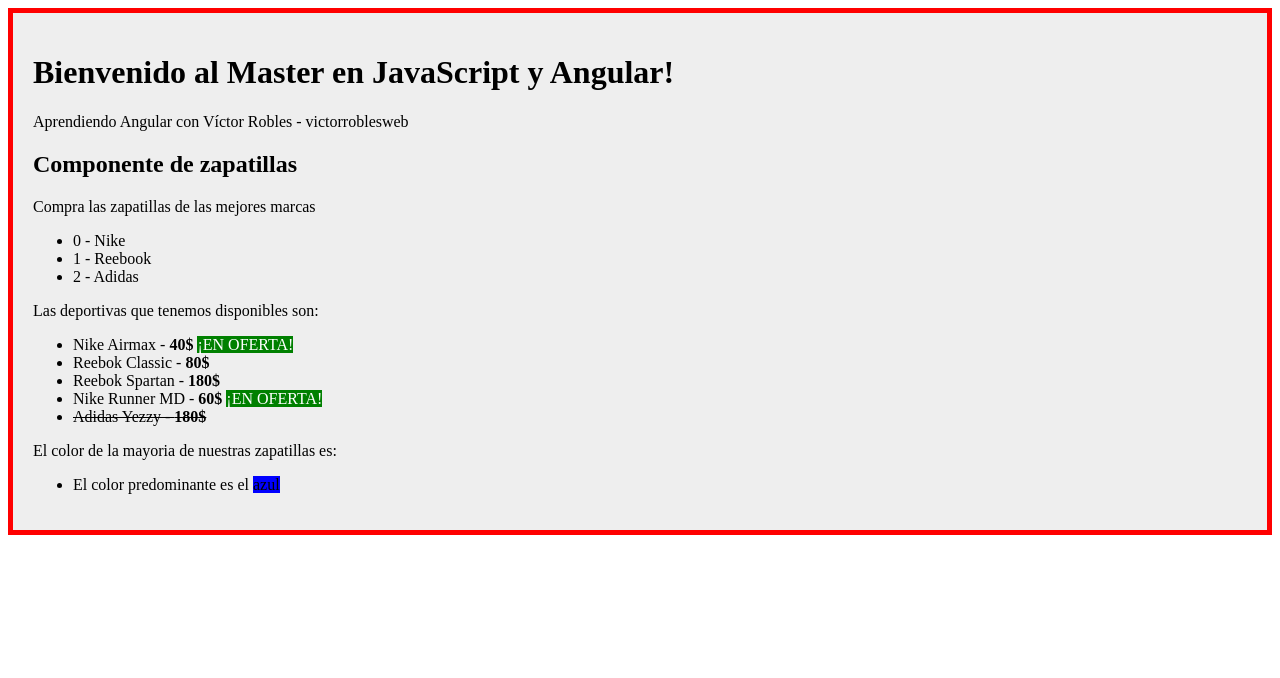
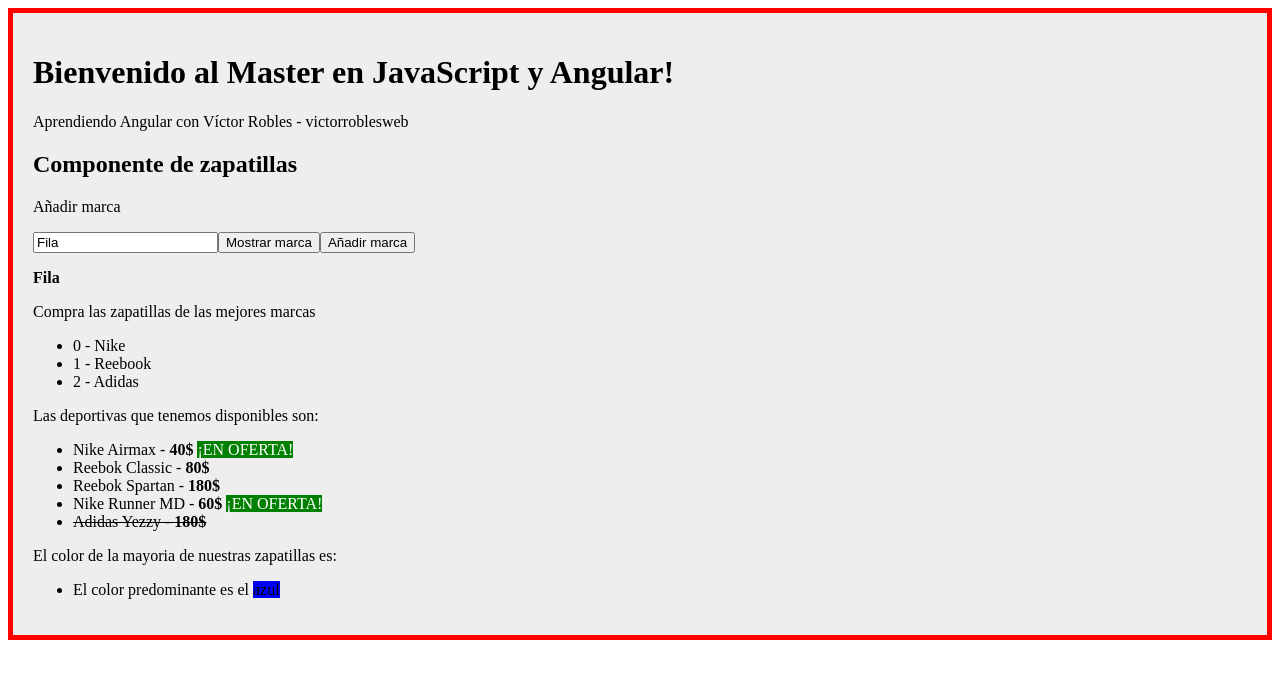
Before and after one commit to carlos-montesm/aprendiendo-angular, an Angular app: page / in a window 1280 px wide. Shown: the top 678 px of the page. Built offline with nearby package versions, Linux system fonts and the light colour scheme.

Commit message:
The ngModel directive was used in the view/template with the variable mi_marca of the zapatillas component, to update the value of the variable instantly in both parts, its component and view (two-way binding)

```diff
--- a/src/app/app.module.ts
+++ b/src/app/app.module.ts
@@ -1,5 +1,6 @@
 import { NgModule } from '@angular/core';
 import { BrowserModule } from '@angular/platform-browser';
+import { FormsModule } from '@angular/forms';
 
 import { AppComponent } from './app.component';
 import { VideojuegoComponent } from './videojuego/videojuego.component';
@@ -14,7 +15,8 @@
     CursosComponent
   ],
   imports: [
-    BrowserModule
+    BrowserModule,
+    FormsModule
   ],
   providers: [],
   bootstrap: [AppComponent]
--- a/src/app/zapatillas/zapatillas.component.html
+++ b/src/app/zapatillas/zapatillas.component.html
@@ -1,4 +1,13 @@
 <h2>{{titulo}}</h2>
+
+<p>Añadir marca</p>
+<p>
+    <input type="text" [(ngModel)]="mi_marca" />
+    <button (click)="getMarca()">Mostrar marca</button>
+    <button (click)="addMarca()">Añadir marca</button>
+</p>
+<strong>{{mi_marca}}</strong>
+
 <p>Compra las zapatillas de las mejores marcas</p>
 <ul>
     <li *ngFor="let marca of marcas; let indice = index">{{indice + ' - ' + marca}}</li>
--- a/src/app/zapatillas/zapatillas.component.ts
+++ b/src/app/zapatillas/zapatillas.component.ts
@@ -11,8 +11,10 @@
     public zapatillas: Array<Zapatilla>;
     public marcas: String[];
     public color: string;
+    public mi_marca: string;
 
     constructor() {
+        this.mi_marca = "Fila";
         this.color = 'blue';
         this.marcas = new Array();
         this.zapatillas = [
@@ -40,4 +42,12 @@
 
         console.log(this.marcas);
     }
+
+    getMarca() {
+        alert(this.mi_marca);
+    }
+
+    addMarca() {
+        this.marcas.push(this.mi_marca);
+    }
 }
```
